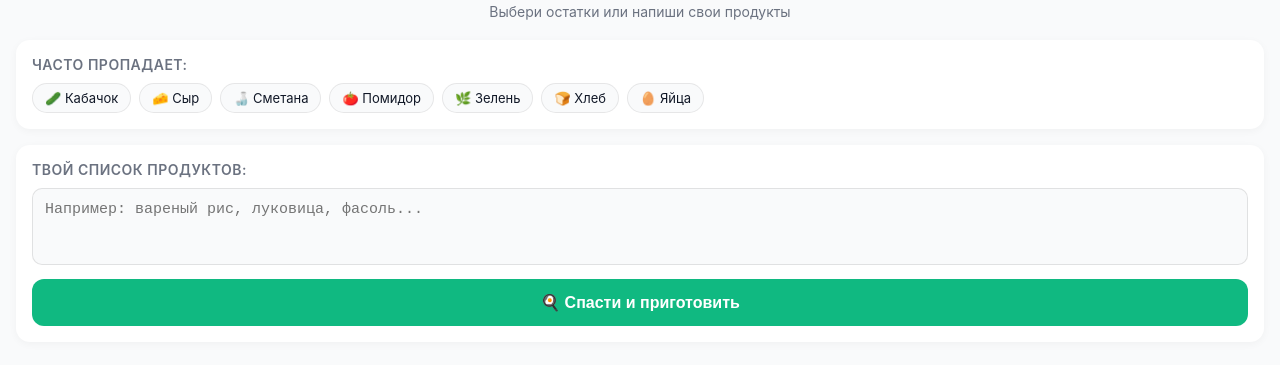
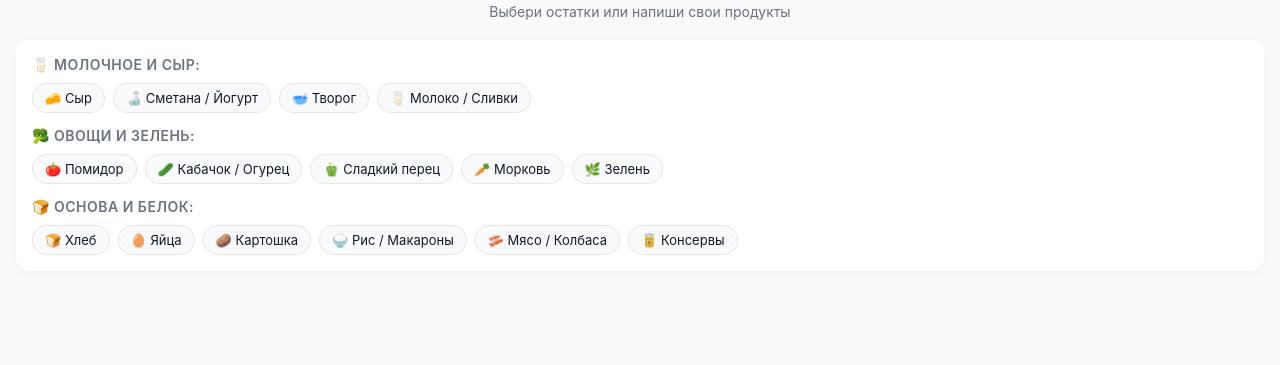
Before and after one commit to anmalaya/doyedalnya_app, a plain HTML site: page index.html in a window 1280 px wide. Shown: the part 45-410 px from the top of the page. Drawn offline with Linux system fonts and the light colour scheme; a script that the page names is missing.

Commit message:
index.html

```diff
--- a/index.html
+++ b/index.html
@@ -104,24 +104,35 @@
     <p>Выбери остатки или напиши свои продукты</p>
   </div>
 
-  <div class="card">
-    <div class="card-title">Часто пропадает:</div>
-    <div class="tags" id="tagsList">
-      <div class="tag" onclick="toggleTag(this, 'половинка кабачка')">🥒 Кабачок</div>
+<div class="card">
+    <div class="card-title">🥛 Молочное и сыр:</div>
+    <div class="tags">
       <div class="tag" onclick="toggleTag(this, 'остатки сыра')">🧀 Сыр</div>
-      <div class="tag" onclick="toggleTag(this, 'ложка сметаны')">🍶 Сметана</div>
+      <div class="tag" onclick="toggleTag(this, 'сметана или йогурт')">🍶 Сметана / Йогурт</div>
+      <div class="tag" onclick="toggleTag(this, 'творог')">🥣 Творог</div>
+      <div class="tag" onclick="toggleTag(this, 'сливки или молоко')">🥛 Молоко / Сливки</div>
+    </div>
+
+    <div class="card-title" style="margin-top: 14px;">🥦 Овощи и зелень:</div>
+    <div class="tags">
       <div class="tag" onclick="toggleTag(this, 'вялый помидор')">🍅 Помидор</div>
-      <div class="tag" onclick="toggleTag(this, 'зелень')">🌿 Зелень</div>
+      <div class="tag" onclick="toggleTag(this, 'кабачок')">🥒 Кабачок / Огурец</div>
+      <div class="tag" onclick="toggleTag(this, 'половинка перца')">🫑 Сладкий перец</div>
+      <div class="tag" onclick="toggleTag(this, 'морковь')">🥕 Морковь</div>
+      <div class="tag" onclick="toggleTag(this, 'пучок зелени')">🌿 Зелень</div>
+    </div>
+
+    <div class="card-title" style="margin-top: 14px;">🍞 Основа и белок:</div>
+    <div class="tags">
       <div class="tag" onclick="toggleTag(this, 'черствый хлеб')">🍞 Хлеб</div>
-      <div class="tag" onclick="toggleTag(this, 'пару яиц')">🥚 Яйца</div>
+      <div class="tag" onclick="toggleTag(this, 'яйца')">🥚 Яйца</div>
+      <div class="tag" onclick="toggleTag(this, 'картофель')">🥔 Картошка</div>
+      <div class="tag" onclick="toggleTag(this, 'вареные крупы или макароны')">🍚 Рис / Макароны</div>
+      <div class="tag" onclick="toggleTag(this, 'мясные обрезки или сосиски')">🥓 Мясо / Колбаса</div>
+      <div class="tag" onclick="toggleTag(this, 'банка консервов')">🥫 Консервы</div>
     </div>
   </div>
 
-  <div class="card">
-    <div class="card-title">Твой список продуктов:</div>
-    <textarea id="ingredientsInput" rows="3" placeholder="Например: вареный рис, луковица, фасоль..."></textarea>
-    <button class="submit-btn" onclick="sendIngredients()">🍳 Спасти и приготовить</button>
-  </div>
 
   <script>
     const tg = window.Telegram.WebApp;
```
